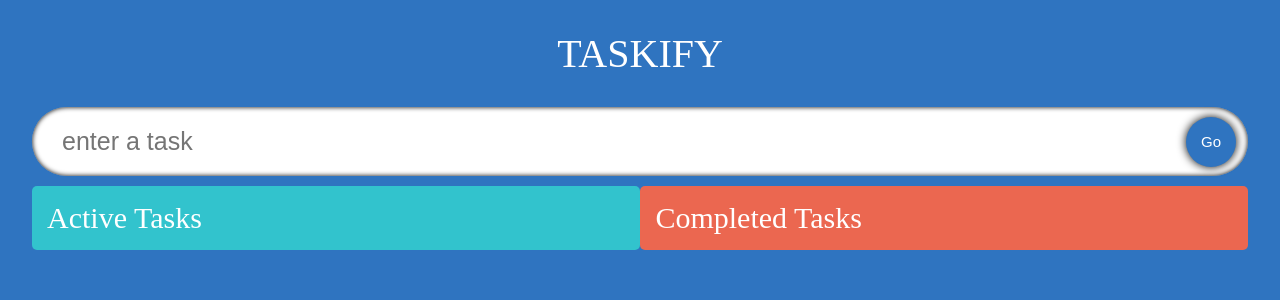
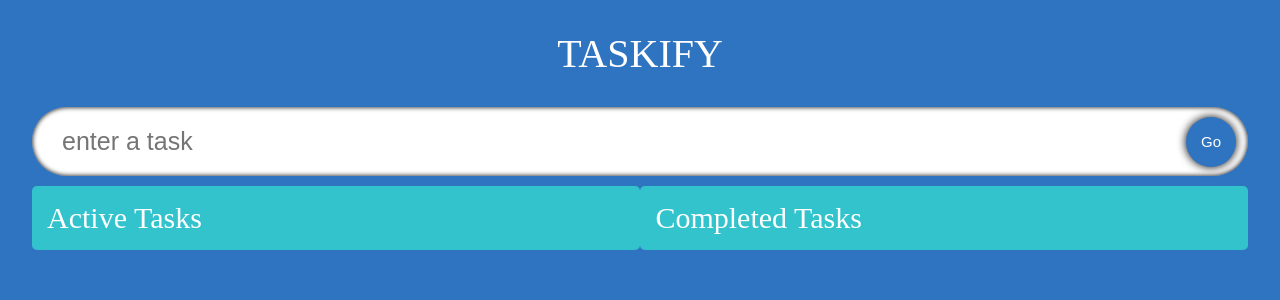
Before and after one commit to drewman-h/react_tutorial, a React (Create React App) app in the folder my-app/: page / in a window 1280 px wide. Shown: the top 300 px of the page. Built offline with nearby package versions, Linux system fonts and the light colour scheme; the HTML template or start-up script is replaced by a standard one; a web font is replaced by a local one.

Commit message:
finished tutorial but still need to debug

```diff
--- a/my-app/src/components/SingleTodo.tsx
+++ b/my-app/src/components/SingleTodo.tsx
@@ -44,9 +44,9 @@ const SingleTodo = ({index, todo, todos, setTodos}: Props) => {
 
     return (
         <Draggable draggableId={todo.id.toString()} index={index}>
-            {(provided) => (
+            {(provided, snapshot) => (
                 <form
-                    className="todos__single"
+                    className={`todos__single ${snapshot.isDragging?'drag':''}`}
                     onSubmit={(e)=>handleEdit(e, todo.id)}
                     {...provided.draggableProps}
                     {...provided.dragHandleProps}
--- a/my-app/src/components/TodoList.tsx
+++ b/my-app/src/components/TodoList.tsx
@@ -16,9 +16,9 @@ const TodoList: React.FC<Props> = ({todos, setTodos, completedTodos, setComplete
         <div className="container">
             <Droppable droppableId="TodosList">
                 {
-                    (provided) => (
+                    (provided, snapshot) => (
                         <div
-                            className="todos"
+                            className={`todos ${snapshot.isDraggingOver?'dragactive':""}`}
                             ref={provided.innerRef}
                             {...provided.droppableProps}
                         >
@@ -39,9 +39,9 @@ const TodoList: React.FC<Props> = ({todos, setTodos, completedTodos, setComplete
             </Droppable>
             <Droppable droppableId="todosRemove">
                 {
-                    (provided) => (
+                    (provided, snapshot) => (
                         <div
-                            className="todos remove"
+                            className={`todos ${snapshot.isDraggingOver?'dragcomplete':""}`}
                             ref={provided.innerRef}
                             {...provided.droppableProps}
                         >
@@ -55,7 +55,6 @@ const TodoList: React.FC<Props> = ({todos, setTodos, completedTodos, setComplete
                                         setTodos={setCompletedTodos}
                                     />
                             ))}
-                            {provided.placeholder}
                         </div>
                     )
                 }
--- a/my-app/src/components/styles.css
+++ b/my-app/src/components/styles.css
@@ -135,3 +135,15 @@
 .remove {
   background-color: rgb(235, 103, 80);
 }
+
+.dragactive {
+  background-color: rgb(0, 221, 236);
+}
+
+.dragcomplete {
+  background-color: rgb(255, 38, 0);
+}
+
+.drag {
+  box-shadow: 0 0 20px black;
+}
```
